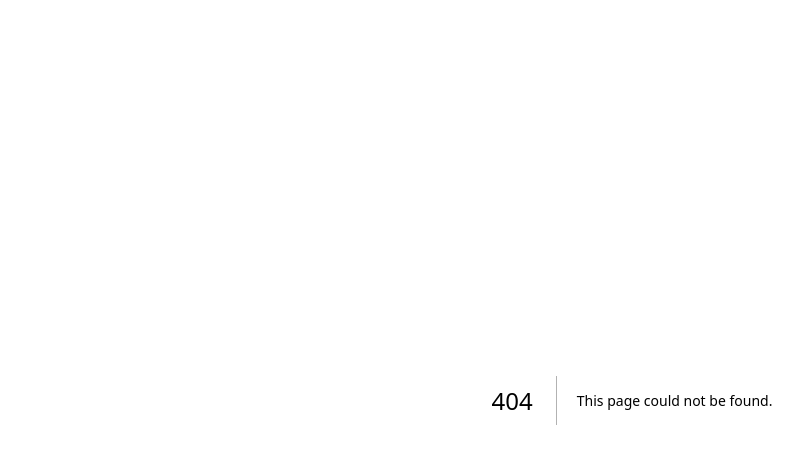
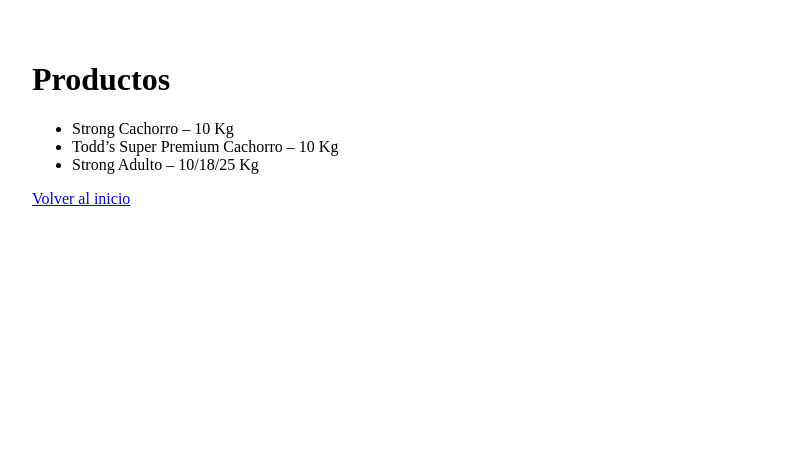
Before and after one commit to edgarbrice/Alimentos-MANADA-, a Next.js app: page /pages/productos in a window 1280 px wide. Before the commit this address had no page. Shown: the top 464 px of the page, without its empty margins (8-811 px from the left). Built offline with nearby package versions, Linux system fonts and the light colour scheme.

Commit message:
Create productos.js

```diff
--- /dev/null
+++ b/pages/pages/productos.js
@@ -0,0 +1,13 @@
+export default function Productos() {
+  return (
+    <main style={{ padding: '32px' }}>
+      <h1>Productos</h1>
+      <ul>
+        <li>Strong Cachorro – 10 Kg</li>
+        <li>Todd’s Super Premium Cachorro – 10 Kg</li>
+        <li>Strong Adulto – 10/18/25 Kg</li>
+      </ul>
+      <a href="/">Volver al inicio</a>
+    </main>
+  );
+}
```
